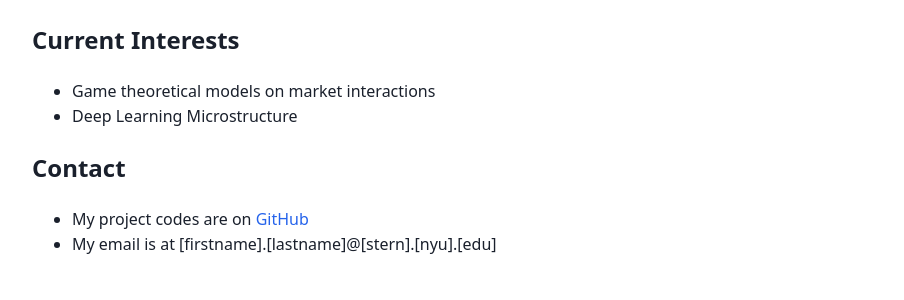
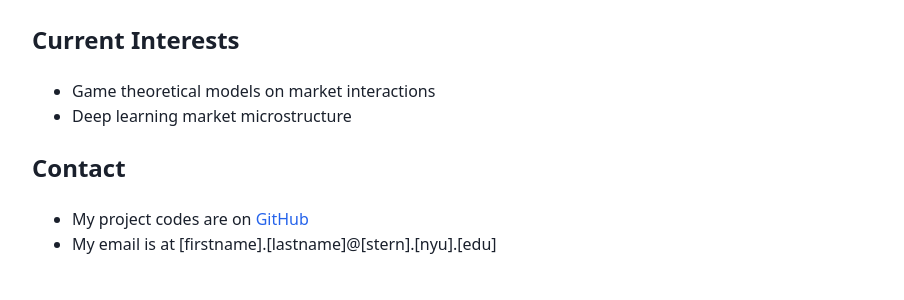
Before and after one commit to resyui/resyui.github.io, a Jekyll site: the page built from about.md, in a window 1280 px wide and 1269 px high. Shown: the part 796-1096 px from the top of the window, without its empty margins (182-1086 px from the left). Built offline with Jekyll 4.4.1, drawn with Linux system fonts in a browser that asks for light colours.

Commit message:
Fix typo in 'Deep Learning Microstructure'

```diff
--- a/about.md
+++ b/about.md
@@ -29,7 +29,7 @@ Some awards, some scholarships, and graduated with First-class Honors.
 
 ## Current Interests
 - Game theoretical models on market interactions
-- Deep Learning Microstructure
+- Deep learning market microstructure
 
 ## Contact
 - My project codes are on [GitHub](https://github.com/resyui)
```
